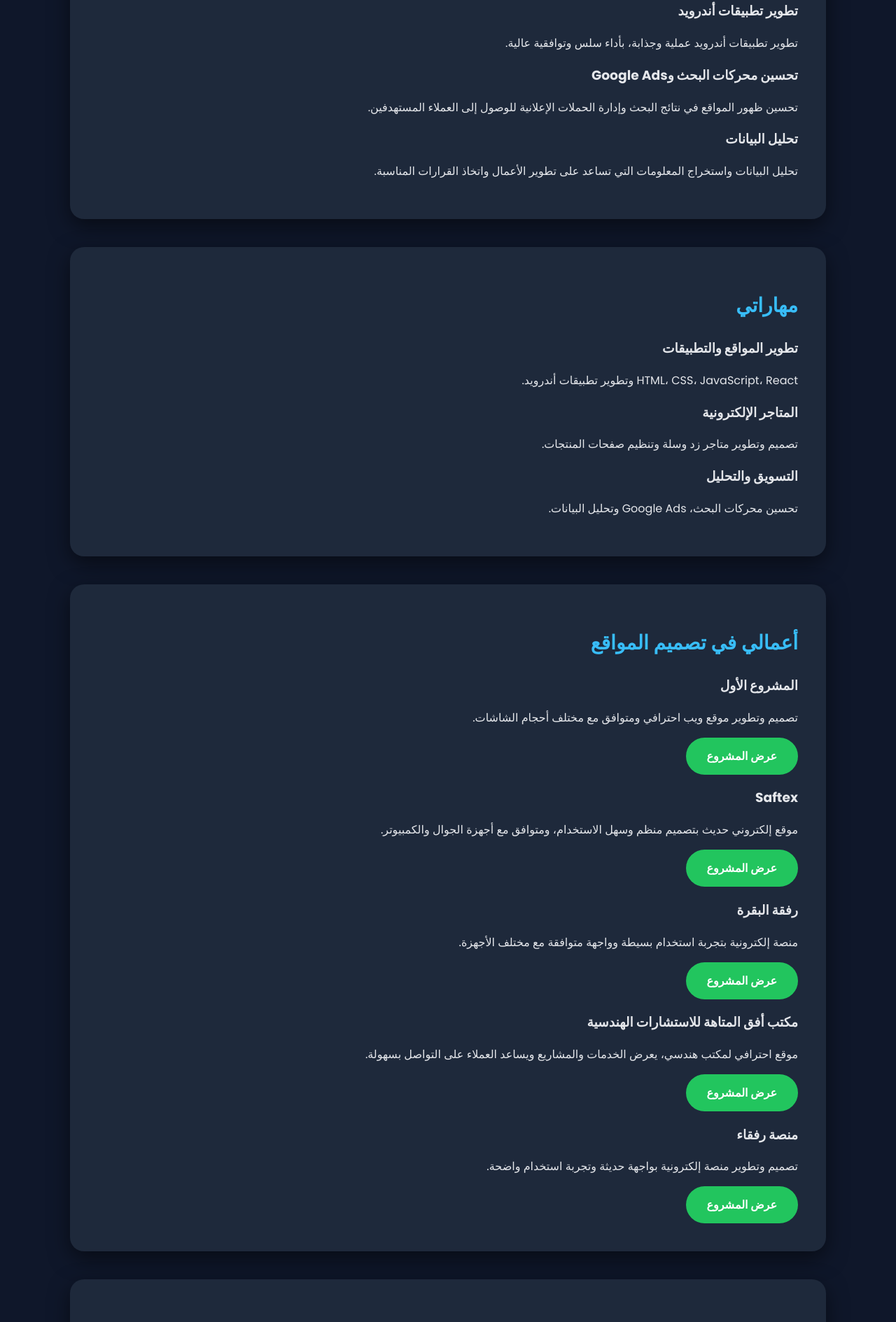
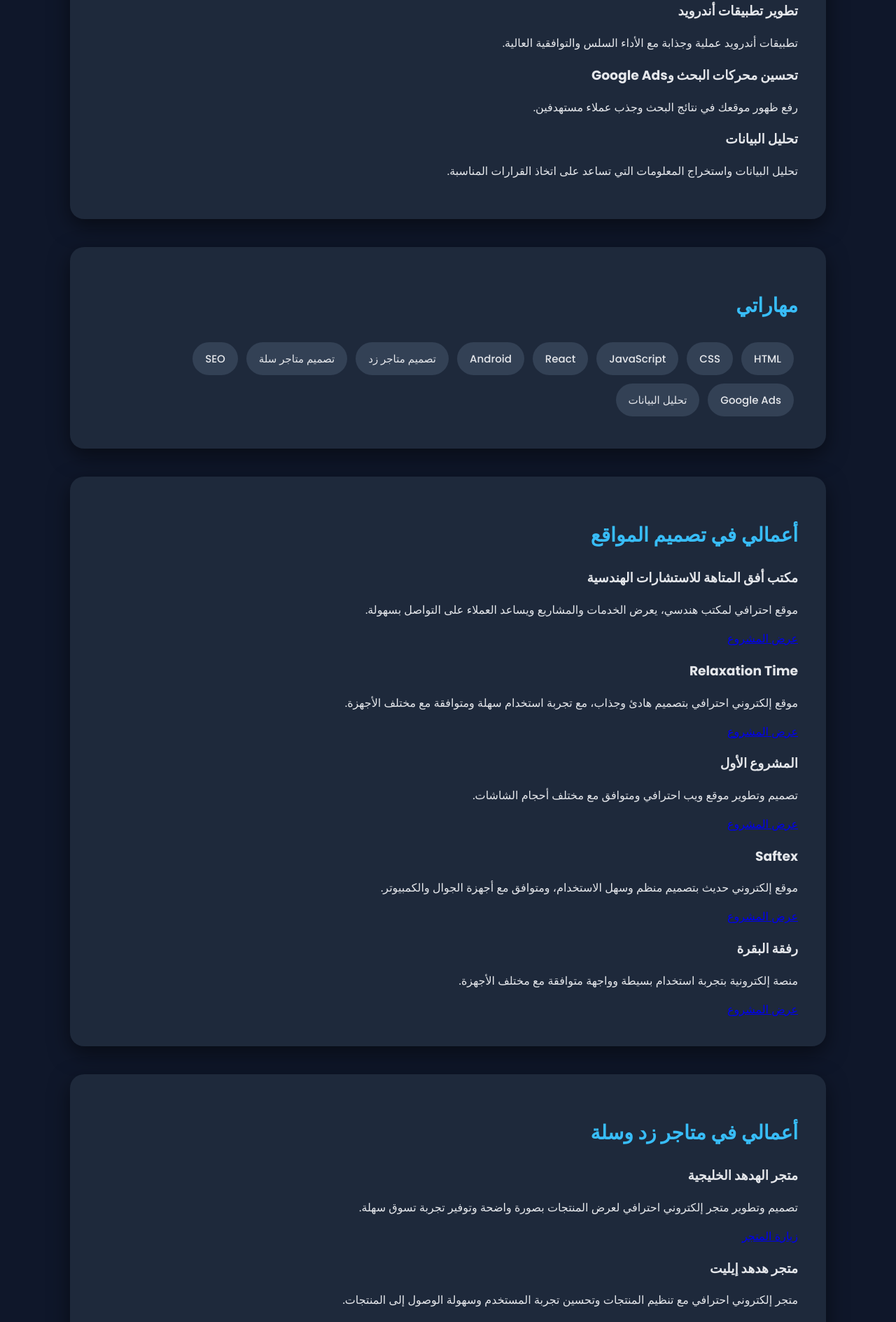
Before and after one commit to hebaMoha33/portfolio, a React (Create React App) app: page / in a window 1280 px wide. Shown: the part 1153-3042 px from the top of the page at 70% size. Built offline with nearby package versions, Linux system fonts and the light colour scheme.

Commit message:
Refine service and project descriptions in App.js
Updated service descriptions and project details in Arabic. Improved wording for clarity and consistency.

```diff
--- a/src/App.js
+++ b/src/App.js
@@ -79,10 +79,11 @@ function App() {
 
         <div className="services">
           <div className="service-card" data-aos="zoom-in">
-            <h3>تطوير مواقع الويب</h3>
+            <h3>تطوير مواقع ويب</h3>
+
             <p>
-              تصميم وتطوير مواقع احترافية متوافقة مع جميع الأجهزة،
-              مع الاهتمام بسرعة الموقع وسهولة الاستخدام.
+              تصميم مواقع احترافية متوافقة مع جميع الأجهزة
+              وتحسين تجربة المستخدم.
             </p>
           </div>
 
@@ -92,6 +93,7 @@ function App() {
             data-aos-delay="100"
           >
             <h3>تصميم متاجر زد وسلة</h3>
+
             <p>
               تصميم وتطوير متاجر إلكترونية احترافية على منصتي زد وسلة،
               مع تنظيم المنتجات وتحسين تجربة التسوق.
@@ -104,9 +106,10 @@ function App() {
             data-aos-delay="200"
           >
             <h3>تطوير تطبيقات أندرويد</h3>
+
             <p>
-              تطوير تطبيقات أندرويد عملية وجذابة، بأداء سلس
-              وتوافقية عالية.
+              تطبيقات أندرويد عملية وجذابة مع الأداء السلس
+              والتوافقية العالية.
             </p>
           </div>
 
@@ -116,9 +119,9 @@ function App() {
             data-aos-delay="300"
           >
             <h3>تحسين محركات البحث وGoogle Ads</h3>
+
             <p>
-              تحسين ظهور المواقع في نتائج البحث وإدارة الحملات
-              الإعلانية للوصول إلى العملاء المستهدفين.
+              رفع ظهور موقعك في نتائج البحث وجذب عملاء مستهدفين.
             </p>
           </div>
 
@@ -128,9 +131,10 @@ function App() {
             data-aos-delay="400"
           >
             <h3>تحليل البيانات</h3>
+
             <p>
               تحليل البيانات واستخراج المعلومات التي تساعد
-              على تطوير الأعمال واتخاذ القرارات المناسبة.
+              على اتخاذ القرارات المناسبة.
             </p>
           </div>
         </div>
@@ -140,36 +144,62 @@ function App() {
       <section data-aos="fade-up">
         <h2>مهاراتي</h2>
 
-        <div className="services">
-          <div className="service-card">
-            <h3>تطوير المواقع والتطبيقات</h3>
-            <p>
-              HTML، CSS، JavaScript، React وتطوير تطبيقات أندرويد.
-            </p>
-          </div>
-
-          <div className="service-card">
-            <h3>المتاجر الإلكترونية</h3>
-            <p>
-              تصميم وتطوير متاجر زد وسلة وتنظيم صفحات المنتجات.
-            </p>
-          </div>
-
-          <div className="service-card">
-            <h3>التسويق والتحليل</h3>
-            <p>
-              تحسين محركات البحث، Google Ads وتحليل البيانات.
-            </p>
-          </div>
+        <div className="skills">
+          <span>HTML</span>
+          <span>CSS</span>
+          <span>JavaScript</span>
+          <span>React</span>
+          <span>Android</span>
+          <span>تصميم متاجر زد</span>
+          <span>تصميم متاجر سلة</span>
+          <span>SEO</span>
+          <span>Google Ads</span>
+          <span>تحليل البيانات</span>
         </div>
       </section>
 
-      {/* Web Projects */}
+      {/* Projects */}
       <section data-aos="fade-up">
         <h2>أعمالي في تصميم المواقع</h2>
 
-        <div className="services">
-          <div className="service-card" data-aos="zoom-in">
+        {/* المشروع القديم الأول */}
+        <div className="project-card" data-aos="fade-up">
+          <h3>مكتب أفق المتاهة للاستشارات الهندسية</h3>
+
+          <p>
+            موقع احترافي لمكتب هندسي، يعرض الخدمات والمشاريع
+            ويساعد العملاء على التواصل بسهولة.
+          </p>
+
+          <a
+            href="https://www.ofoq-almatanah.com/"
+            target="_blank"
+            rel="noreferrer"
+          >
+            عرض المشروع
+          </a>
+        </div>
+
+        {/* المشروع القديم الثاني */}
+        <div className="project-card" data-aos="fade-up">
+          <h3>Relaxation Time</h3>
+
+          <p>
+            موقع إلكتروني احترافي بتصميم هادئ وجذاب،
+            مع تجربة استخدام سهلة ومتوافقة مع مختلف الأجهزة.
+          </p>
+
+          <a
+            href="https://relaxation-time.vercel.app/"
+            target="_blank"
+            rel="noreferrer"
+          >
+            عرض المشروع
+          </a>
+        </div>
+
+        {/* المشروع الجديد الأول */}
+        <div className="project-card" data-aos="fade-up">
           <h3>المشروع الأول</h3>
 
           <p>
@@ -178,7 +208,6 @@ function App() {
           </p>
 
           <a
-              className="cta"
             href="https://project-ten-lac-91.vercel.app/"
             target="_blank"
             rel="noreferrer"
@@ -187,11 +216,8 @@ function App() {
           </a>
         </div>
 
-          <div
-            className="service-card"
-            data-aos="zoom-in"
-            data-aos-delay="100"
-          >
+        {/* المشروع الجديد الثاني */}
+        <div className="project-card" data-aos="fade-up">
           <h3>Saftex</h3>
 
           <p>
@@ -200,7 +226,6 @@ function App() {
           </p>
 
           <a
-              className="cta"
             href="https://saftex-orcin.vercel.app/"
             target="_blank"
             rel="noreferrer"
@@ -209,20 +234,16 @@ function App() {
           </a>
         </div>
 
-          <div
-            className="service-card"
-            data-aos="zoom-in"
-            data-aos-delay="200"
-          >
+        {/* المشروع الجديد الثالث */}
+        <div className="project-card" data-aos="fade-up">
           <h3>رفقة البقرة</h3>
 
           <p>
-              منصة إلكترونية بتجربة استخدام بسيطة وواجهة متوافقة
-              مع مختلف الأجهزة.
+            منصة إلكترونية بتجربة استخدام بسيطة
+            وواجهة متوافقة مع مختلف الأجهزة.
           </p>
 
           <a
-              className="cta"
             href="https://refqat-albaqarah.vercel.app/"
             target="_blank"
             rel="noreferrer"
@@ -230,68 +251,21 @@ function App() {
             عرض المشروع
           </a>
         </div>
-
-          <div
-            className="service-card"
-            data-aos="zoom-in"
-            data-aos-delay="300"
-          >
-            <h3>مكتب أفق المتاهة للاستشارات الهندسية</h3>
-
-            <p>
-              موقع احترافي لمكتب هندسي، يعرض الخدمات والمشاريع
-              ويساعد العملاء على التواصل بسهولة.
-            </p>
-
-            <a
-              className="cta"
-              href="https://www.shiarchitecture.com/"
-              target="_blank"
-              rel="noreferrer"
-            >
-              عرض المشروع
-            </a>
-          </div>
-
-          <div
-            className="service-card"
-            data-aos="zoom-in"
-            data-aos-delay="400"
-          >
-            <h3>منصة رفقاء</h3>
-
-            <p>
-              تصميم وتطوير منصة إلكترونية بواجهة حديثة
-              وتجربة استخدام واضحة.
-            </p>
-
-            <a
-              className="cta"
-              href="https://refqat-albaqarah.vercel.app/"
-              target="_blank"
-              rel="noreferrer"
-            >
-              عرض المشروع
-            </a>
-          </div>
-        </div>
       </section>
 
       {/* Zid and Salla Stores */}
       <section data-aos="fade-up">
         <h2>أعمالي في متاجر زد وسلة</h2>
 
-        <div className="services">
-          <div className="service-card" data-aos="zoom-in">
+        <div className="project-card" data-aos="fade-up">
           <h3>متجر الهدهد الخليجية</h3>
 
           <p>
-              تصميم وتطوير متجر إلكتروني لعرض المنتجات بصورة واضحة،
-              مع تجربة تسوق سهلة ومتوافقة مع الجوال.
+            تصميم وتطوير متجر إلكتروني احترافي لعرض المنتجات
+            بصورة واضحة وتوفير تجربة تسوق سهلة.
           </p>
 
           <a
-              className="cta"
             href="https://alhudhud-gcc.com/"
             target="_blank"
             rel="noreferrer"
@@ -300,27 +274,21 @@ function App() {
           </a>
         </div>
 
-          <div
-            className="service-card"
-            data-aos="zoom-in"
-            data-aos-delay="100"
-          >
+        <div className="project-card" data-aos="fade-up">
           <h3>متجر هدهد إيليت</h3>
 
           <p>
             متجر إلكتروني احترافي مع تنظيم المنتجات
-              وتحسين تجربة المستخدم والوصول إلى المنتجات بسهولة.
+            وتحسين تجربة المستخدم وسهولة الوصول إلى المنتجات.
           </p>
 
           <a
-              className="cta"
             href="https://hudhudelite.com/"
             target="_blank"
             rel="noreferrer"
           >
             زيارة المتجر
           </a>
-          </div>
         </div>
       </section>
 
@@ -340,20 +308,12 @@ function App() {
         </div>
       </section>
 
-      {/* Image Modal */}
+      {/* Image Preview */}
       {open && (
-        <div
-          className="modal"
-          onClick={handleClose}
-          role="button"
-          tabIndex={0}
-        >
-          <span className="close">&times;</span>
-
+        <div className="lightbox" onClick={handleClose}>
           <img
             src={currentImg}
             alt="معاينة التصميم"
-            className="modal-content"
             onClick={(event) => event.stopPropagation()}
           />
         </div>
```
Lines whose indentation alone changed are shown as unchanged.
